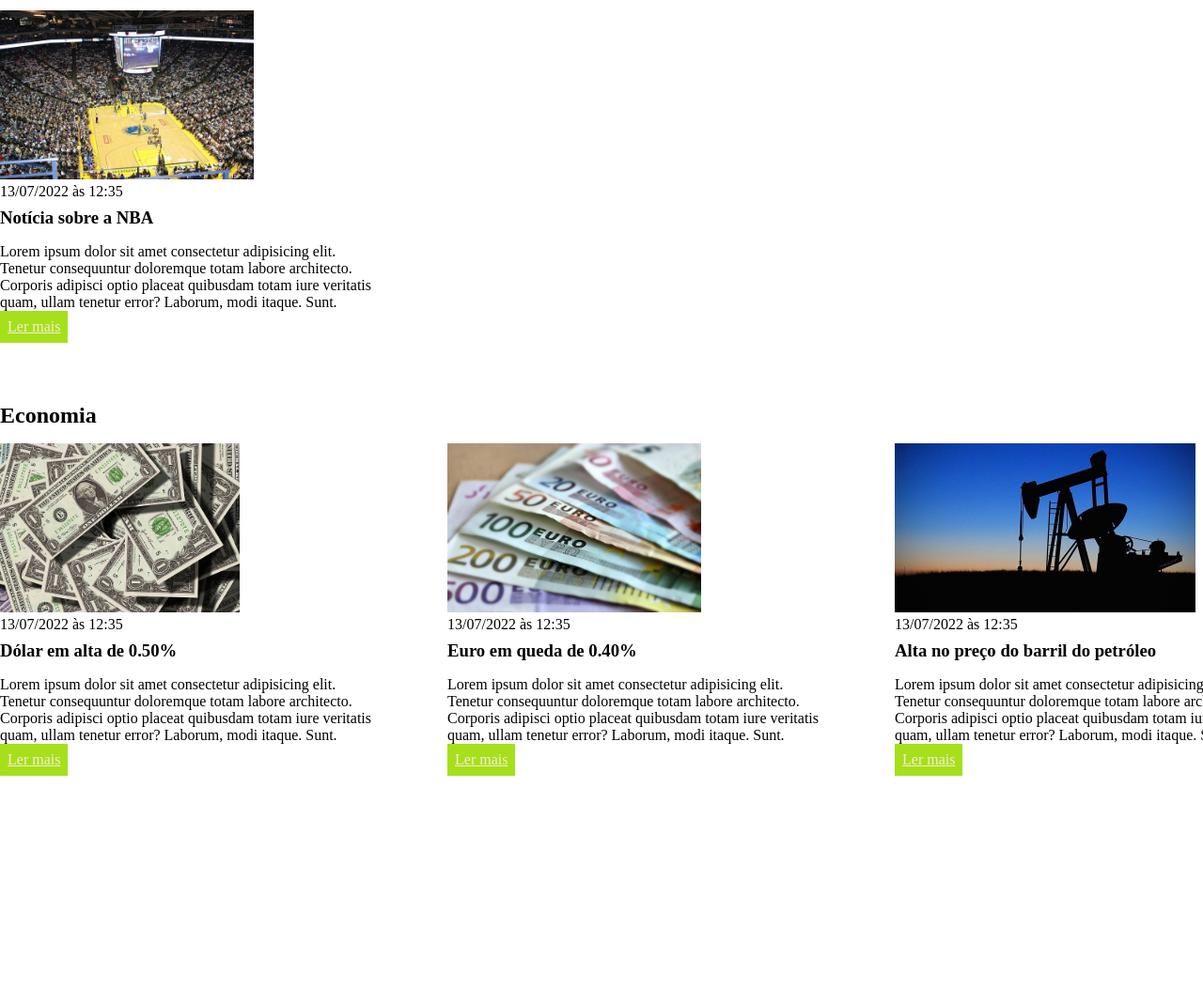
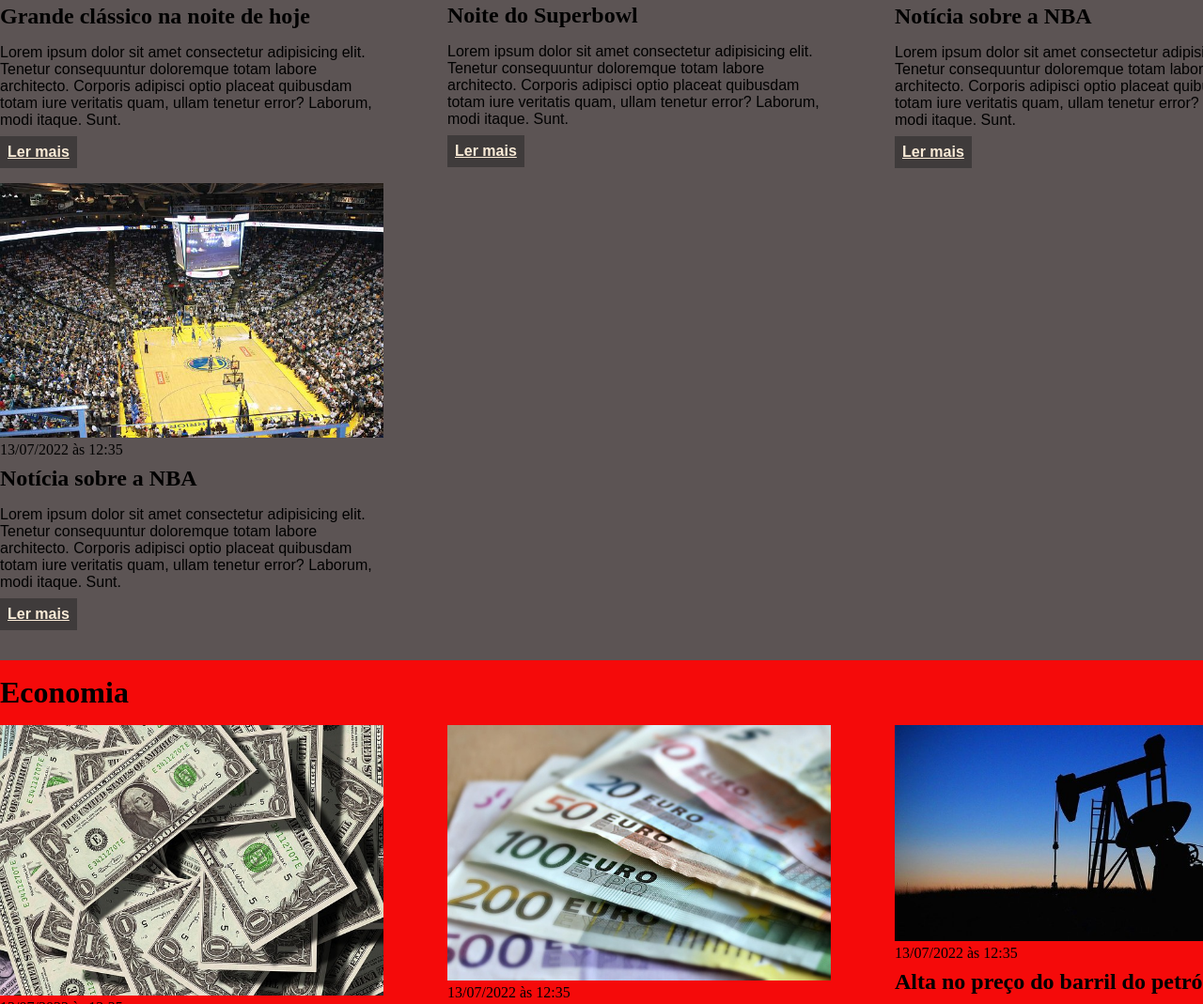
Before and after one commit to Pauloprogramador2/Ola-Mundo, a plain HTML site: page site-exemplo/index2.html in a window 1280 px wide. Shown: the part 455-1524 px from the top of the page at 94% size. Before the commit the page ends 1313 px from the top, so only its background shows below. Drawn offline with Linux system fonts and the light colour scheme.

Commit message:
commite 29/08

```diff
--- a/site-exemplo/index2.css
+++ b/site-exemplo/index2.css
@@ -4,7 +4,7 @@
     padding: 0;
     }
 body > header {
-background-color: blueviolet;
+background-color: rgb(236, 25, 17);
 padding: 16px 0;
 color: aliceblue;
 
@@ -20,10 +20,14 @@ header .container{
 
 
     header li {
-        display: block
+        display: block;
+        font-family: Arial, Helvetica, sans-serif;
+        font-weight: bold;
+        margin-bottom: 10px;
     }
 header li a{
     color: rgb(27, 25, 29);
+    text-decoration: none;
 }
 
     .container{
@@ -38,7 +42,8 @@ margin: 0 auto 0 auto;
 
 
 .articles article img{
-    height: 180px;
+ /*   height: 180px; */
+ width: 100%;
 }
 
 .articles article{
@@ -56,10 +61,45 @@ section h2,
     margin-top: 8px;
     margin-bottom: 16px;
 }
+.articles article a{
 
-.articles article a{
     background-color: rgb(165, 224, 27);
     color: antiquewhite;
     padding: 8px;
     display: inline-block;
+    text-decoration: none;
+    font-weight: bold;
+    margin-top: 8px;
 }
+.articles article a{
+text-decoration: underline;
+}
+
+
+
+
+
+.articles article p,
+.articles article a{
+font-family: Arial, Helvetica, sans-serif;
+}
+.articles article h3{
+    font-size: 24px;
+}
+section h2{
+    font-size: 32px;
+}
+
+#Esportes {
+    background-color: rgb(92, 84, 84);
+}
+
+#Esportes .articles article a {
+    background-color: rgb(63, 59, 59);
+}
+#Economia {
+    background-color: rgb(245, 10, 10);
+}
+#Economia .articles article a {
+    background-color: black;
+}
--- a/site-exemplo/index2.html
+++ b/site-exemplo/index2.html
@@ -15,15 +15,17 @@
             <nav>
                 <ul>
                     <li>
-                        <a href="#sports" title="Ir para a seção de esportes">Esportes</a>
+                        <a href="#Esportes" title="Ir para a seção de esportes">Esportes</a>
                     </li>
                     <li>
-                        <a href="#economy" title="Ir para a seção de notícias">Economia</a>
+                        <a href="#Economia" title="Ir para a seção de notícias">Economia</a>
                     </li>
                 </ul>
             </nav>
         </div>
     </header>
+    <section id="Esportes">
+
     <div class="container">
 
         <h2>Esportes</h2>
@@ -74,7 +76,6 @@
             </article>
         </div>
     </div>
-    <section>
     </section>
     <section id="Economia">
         <div class="container">
```
